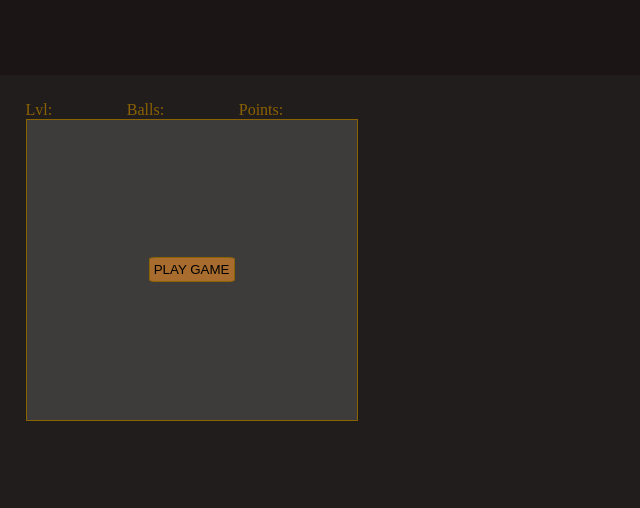
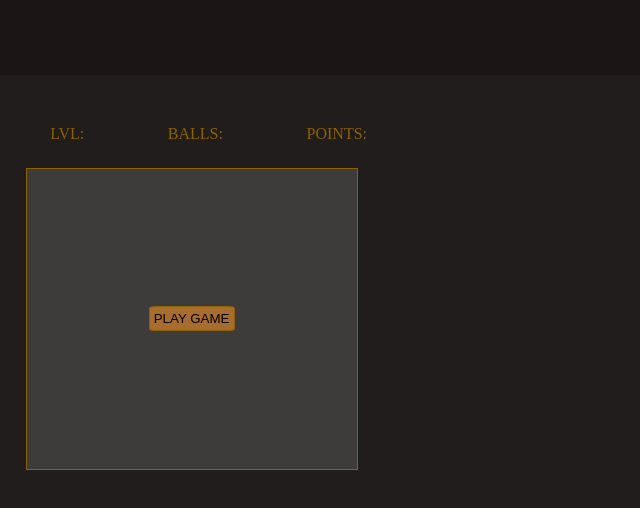
Before and after one commit to Gin-is-not-real/BRICK_OUT, a plain HTML site: page index.html in a window 1280 px wide. Shown: the part 66-574 px from the top of the page, without its empty margins (0-640 px from the left). Drawn offline with Linux system fonts and the light colour scheme.

Commit message:
Fix ball speed unexpected behavior. Update style for hub

```diff
--- a/classes/App.js
+++ b/classes/App.js
@@ -66,10 +66,6 @@ class App {
         app.state = 'init';
         paddle.init();
         ball.init();
-
-        //DEV
-        ball.vx = 2;
-        ball.vy = -2;
 
         App.draw();
     }
--- a/eventsListeners.js
+++ b/eventsListeners.js
@@ -5,11 +5,13 @@ _play.addEventListener('click', function() {
     _screen.classList.add('hidden');
     _play.classList.add('hidden');
 })
+
 _replay.addEventListener('click', function() {
     App.playNormalGame();
     _screen.classList.add('hidden');
     _replay.classList.add('hidden');
 })
+
 _win.addEventListener('click', function() {
     App.start();
 })
@@ -27,6 +29,7 @@ _canvas.addEventListener('mousemove', function(e) {
         App.draw();
     }
 })
+
 _canvas.addEventListener("click", function(e) {
     if(app.state === 'run') {
         App.pause();
--- a/style.css
+++ b/style.css
@@ -55,15 +55,21 @@ body > header {
 }
 /* hub */
 #hub-container {
+    padding: 2%;
     display: flex;
     gap: 2%;
 }
 #hub-container div {
     display: flex;
 }
+#hub-container span {
+    text-transform: uppercase;
+    margin-right: 10px;
+}
 #hub-container p {
     width: 50px;
     min-width: 50px;
+    text-transform: uppercase;
 }
 #lifes {
     display: flex;
```
